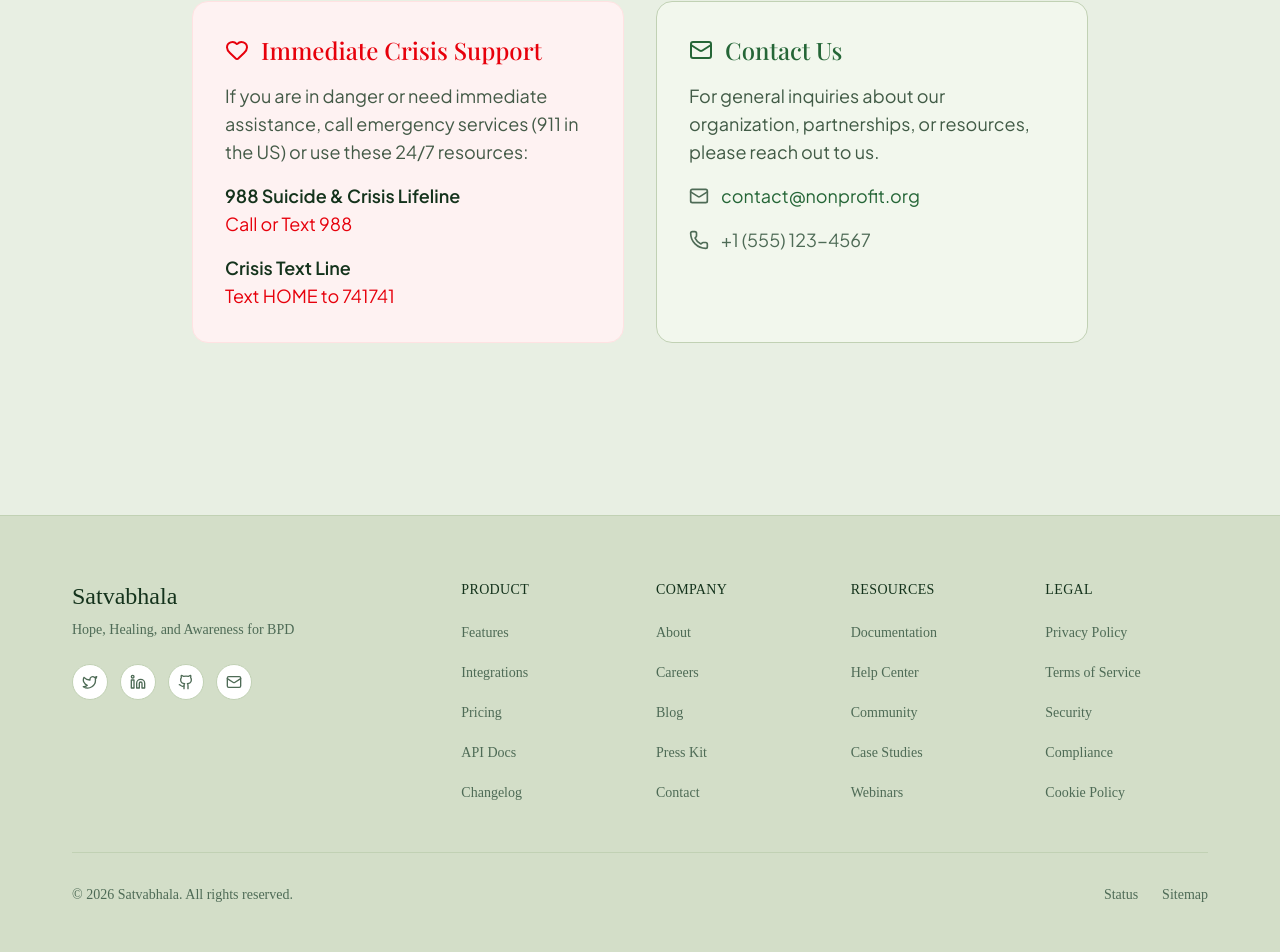
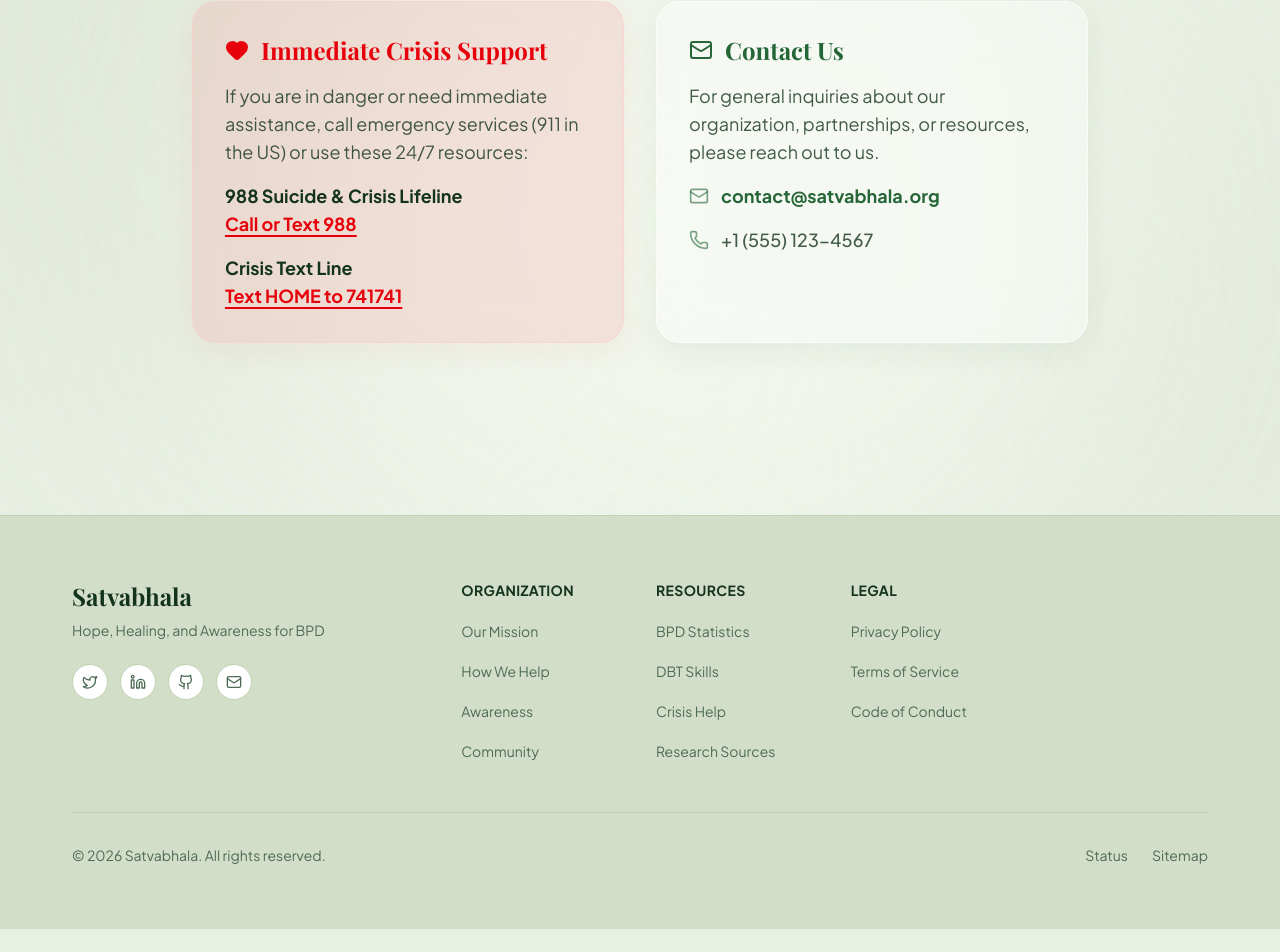
Before and after one commit to Aaxhirrr/Satvabhala-Foundation, a Next.js app: page /contact in a window 1280 px wide. Shown: the part 285-1237 px from the top of the page. After the commit the page ends 1214 px from the top, so only its background shows below. Built offline with nearby package versions, Linux system fonts and the light colour scheme.

Commit message:
Finalize visual consistency for Footer and Contact page

```diff
--- a/app/contact/page.tsx
+++ b/app/contact/page.tsx
@@ -7,10 +7,10 @@ export default function ContactPage() {
     return (
         <>
             <PortfolioNavbar />
-            <main className="pt-32 pb-24 bg-background min-h-screen">
+            <main className="pt-32 pb-24 bg-transparent min-h-screen">
                 <div className="mx-auto max-w-7xl px-8">
                     <div className="text-center mb-16">
-                        <h1 className="text-[40px] font-normal leading-tight text-foreground mb-4">
+                        <h1 className="text-[40px] font-bold leading-tight text-foreground mb-4 font-headings">
                             Get Help & Contact
                         </h1>
                         <p className="text-lg text-foreground/60 max-w-2xl mx-auto">
@@ -20,43 +20,43 @@ export default function ContactPage() {
 
                     <div className="grid grid-cols-1 md:grid-cols-2 gap-8 max-w-4xl mx-auto mb-16">
                         {/* Crisis Support Card */}
-                        <div className="bg-red-50 border border-red-100 p-8 rounded-2xl">
+                        <div className="bg-red-500/10 backdrop-blur-xl border border-red-200/50 p-8 rounded-3xl shadow-[0_8px_32px_0_rgba(220,38,38,0.06)]">
                             <div className="flex items-center gap-3 mb-4 text-red-600">
-                                <Heart className="w-6 h-6" />
-                                <h2 className="text-2xl font-medium">Immediate Crisis Support</h2>
+                                <Heart className="w-6 h-6 fill-current" />
+                                <h2 className="text-2xl font-bold font-headings">Immediate Crisis Support</h2>
                             </div>
-                            <p className="mb-4 text-foreground/80">
+                            <p className="mb-4 text-foreground/80 font-sans">
                                 If you are in danger or need immediate assistance, call emergency services (911 in the US) or use these 24/7 resources:
                             </p>
                             <ul className="space-y-4">
                                 <li className="flex flex-col">
-                                    <span className="font-semibold text-foreground">988 Suicide & Crisis Lifeline</span>
-                                    <span className="text-red-600">Call or Text 988</span>
+                                    <span className="font-bold text-foreground font-sans">988 Suicide & Crisis Lifeline</span>
+                                    <span className="text-red-600 font-bold text-lg font-sans underline underline-offset-4 decoration-2">Call or Text 988</span>
                                 </li>
                                 <li className="flex flex-col">
-                                    <span className="font-semibold text-foreground">Crisis Text Line</span>
-                                    <span className="text-red-600">Text HOME to 741741</span>
+                                    <span className="font-bold text-foreground font-sans">Crisis Text Line</span>
+                                    <span className="text-red-600 font-bold text-lg font-sans underline underline-offset-4 decoration-2">Text HOME to 741741</span>
                                 </li>
                             </ul>
                         </div>
 
                         {/* General Contact Card */}
-                        <div className="bg-card border border-border p-8 rounded-2xl">
+                        <div className="bg-white/40 backdrop-blur-xl border border-white/50 p-8 rounded-3xl shadow-[0_8px_32px_0_rgba(20,51,28,0.06)]">
                             <div className="flex items-center gap-3 mb-4 text-primary">
                                 <Mail className="w-6 h-6" />
-                                <h2 className="text-2xl font-medium">Contact Us</h2>
+                                <h2 className="text-2xl font-bold font-headings">Contact Us</h2>
                             </div>
-                            <p className="mb-4 text-foreground/80">
+                            <p className="mb-4 text-foreground/80 font-sans">
                                 For general inquiries about our organization, partnerships, or resources, please reach out to us.
                             </p>
                             <div className="space-y-4">
                                 <div className="flex items-center gap-3">
-                                    <Mail className="w-5 h-5 text-muted-foreground" />
-                                    <a href="mailto:contact@nonprofit.org" className="text-primary hover:underline">contact@nonprofit.org</a>
+                                    <Mail className="w-5 h-5 text-primary/60" />
+                                    <a href="mailto:contact@satvabhala.org" className="text-primary font-bold hover:underline font-sans">contact@satvabhala.org</a>
                                 </div>
                                 <div className="flex items-center gap-3">
-                                    <Phone className="w-5 h-5 text-muted-foreground" />
-                                    <span className="text-muted-foreground">+1 (555) 123-4567</span>
+                                    <Phone className="w-5 h-5 text-primary/60" />
+                                    <span className="text-foreground/80 font-sans font-medium">+1 (555) 123-4567</span>
                                 </div>
                             </div>
                         </div>
--- a/components/Footer.tsx
+++ b/components/Footer.tsx
@@ -27,43 +27,29 @@ type FooterProps = {
 
 const defaultSections: FooterSection[] = [
   {
-    title: "Product",
+    title: "Organization",
     links: [
-      { label: "Features", href: "#features" },
-      { label: "Integrations", href: "#integrations" },
-      { label: "Pricing", href: "#pricing" },
-      { label: "API Docs", href: "#api" },
-      { label: "Changelog", href: "#changelog" },
-    ],
-  },
-  {
-    title: "Company",
-    links: [
-      { label: "About", href: "#about" },
-      { label: "Careers", href: "#careers" },
-      { label: "Blog", href: "#blog" },
-      { label: "Press Kit", href: "#press" },
-      { label: "Contact", href: "#contact" },
+      { label: "Our Mission", href: "/about" },
+      { label: "How We Help", href: "/about" },
+      { label: "Awareness", href: "/awareness" },
+      { label: "Community", href: "/about" },
     ],
   },
   {
     title: "Resources",
     links: [
-      { label: "Documentation", href: "#docs" },
-      { label: "Help Center", href: "#help" },
-      { label: "Community", href: "#community" },
-      { label: "Case Studies", href: "#case-studies" },
-      { label: "Webinars", href: "#webinars" },
+      { label: "BPD Statistics", href: "/statistics" },
+      { label: "DBT Skills", href: "/sources" },
+      { label: "Crisis Help", href: "/contact" },
+      { label: "Research Sources", href: "/sources" },
     ],
   },
   {
     title: "Legal",
     links: [
-      { label: "Privacy Policy", href: "#privacy" },
-      { label: "Terms of Service", href: "#terms" },
-      { label: "Security", href: "#security" },
-      { label: "Compliance", href: "#compliance" },
-      { label: "Cookie Policy", href: "#cookies" },
+      { label: "Privacy Policy", href: "/privacy" },
+      { label: "Terms of Service", href: "/terms" },
+      { label: "Code of Conduct", href: "/conduct" },
     ],
   },
 ]
@@ -97,12 +83,11 @@ export const Footer = ({
           >
             <div className="mb-4">
               <h3
-                className="text-2xl font-semibold text-foreground mb-2"
-                style={{ fontFamily: "Figtree", fontWeight: "500" }}
+                className="text-2xl font-bold text-foreground mb-2 font-headings"
               >
                 {companyName}
               </h3>
-              <p className="text-sm leading-5 text-muted-foreground max-w-xs" style={{ fontFamily: "Figtree" }}>
+              <p className="text-sm leading-5 text-muted-foreground max-w-xs font-sans">
                 {tagline}
               </p>
             </div>
@@ -159,8 +144,7 @@ export const Footer = ({
               className="col-span-1"
             >
               <h4
-                className="text-sm font-medium text-foreground mb-4 uppercase tracking-wide"
-                style={{ fontFamily: "Figtree", fontWeight: "500" }}
+                className="text-sm font-bold text-foreground mb-4 uppercase tracking-wide font-sans"
               >
                 {section.title}
               </h4>
@@ -169,8 +153,7 @@ export const Footer = ({
                   <li key={linkIndex}>
                     <a
                       href={link.href}
-                      className="text-sm text-muted-foreground hover:text-foreground transition-colors duration-150"
-                      style={{ fontFamily: "Figtree" }}
+                      className="text-sm text-muted-foreground hover:text-foreground transition-colors duration-150 font-sans"
                     >
                       {link.label}
                     </a>
@@ -190,21 +173,19 @@ export const Footer = ({
           className="pt-8 border-t border-border"
         >
           <div className="flex flex-col md:flex-row justify-between items-center gap-4">
-            <p className="text-sm text-muted-foreground" style={{ fontFamily: "Figtree" }}>
+            <p className="text-sm text-muted-foreground font-sans">
               {copyright}
             </p>
             <div className="flex items-center gap-6">
               <a
                 href="#status"
-                className="text-sm text-muted-foreground hover:text-foreground transition-colors duration-150"
-                style={{ fontFamily: "Figtree" }}
+                className="text-sm text-muted-foreground hover:text-foreground transition-colors duration-150 font-sans"
               >
                 Status
               </a>
               <a
                 href="#sitemap"
-                className="text-sm text-muted-foreground hover:text-foreground transition-colors duration-150"
-                style={{ fontFamily: "Figtree" }}
+                className="text-sm text-muted-foreground hover:text-foreground transition-colors duration-150 font-sans"
               >
                 Sitemap
               </a>
```
